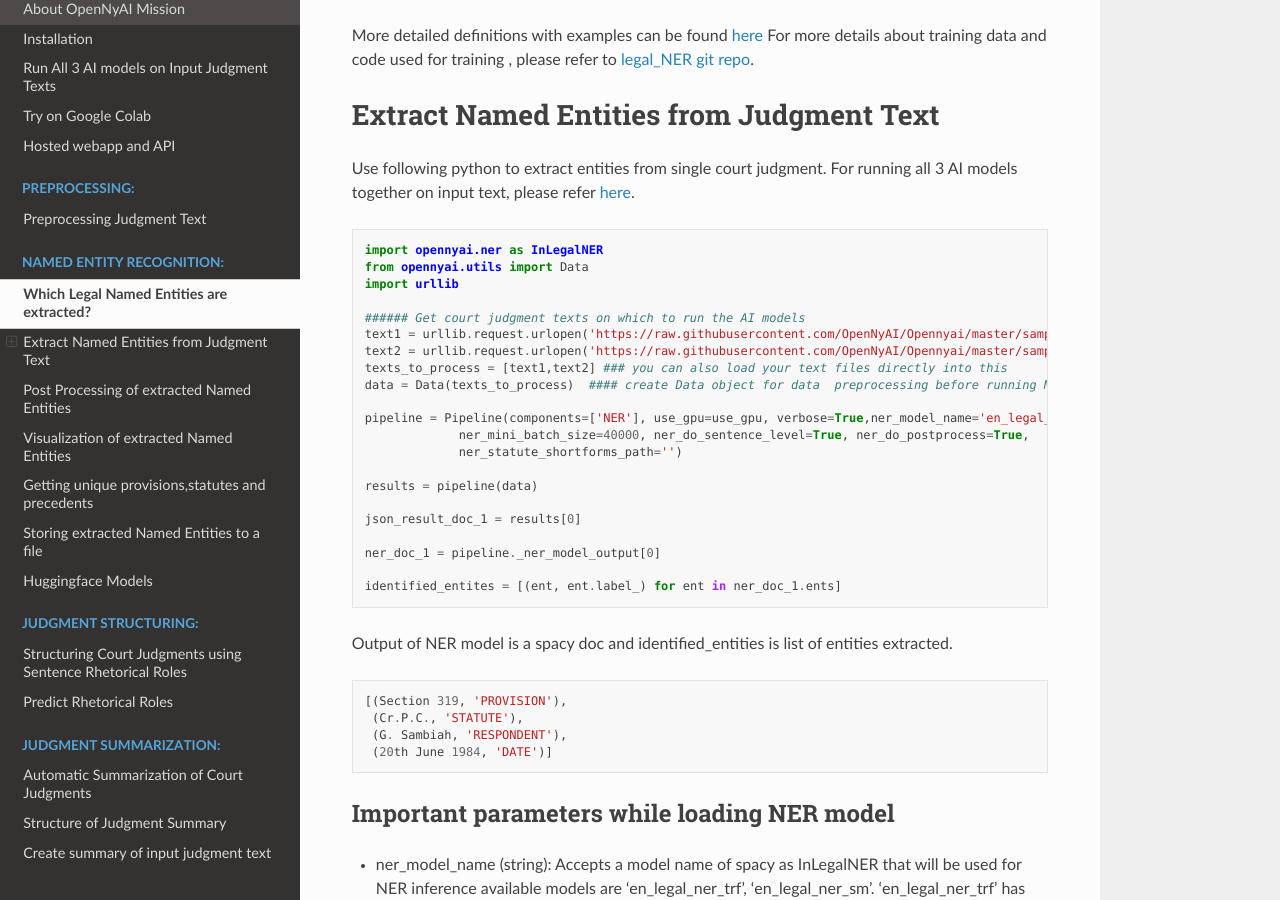
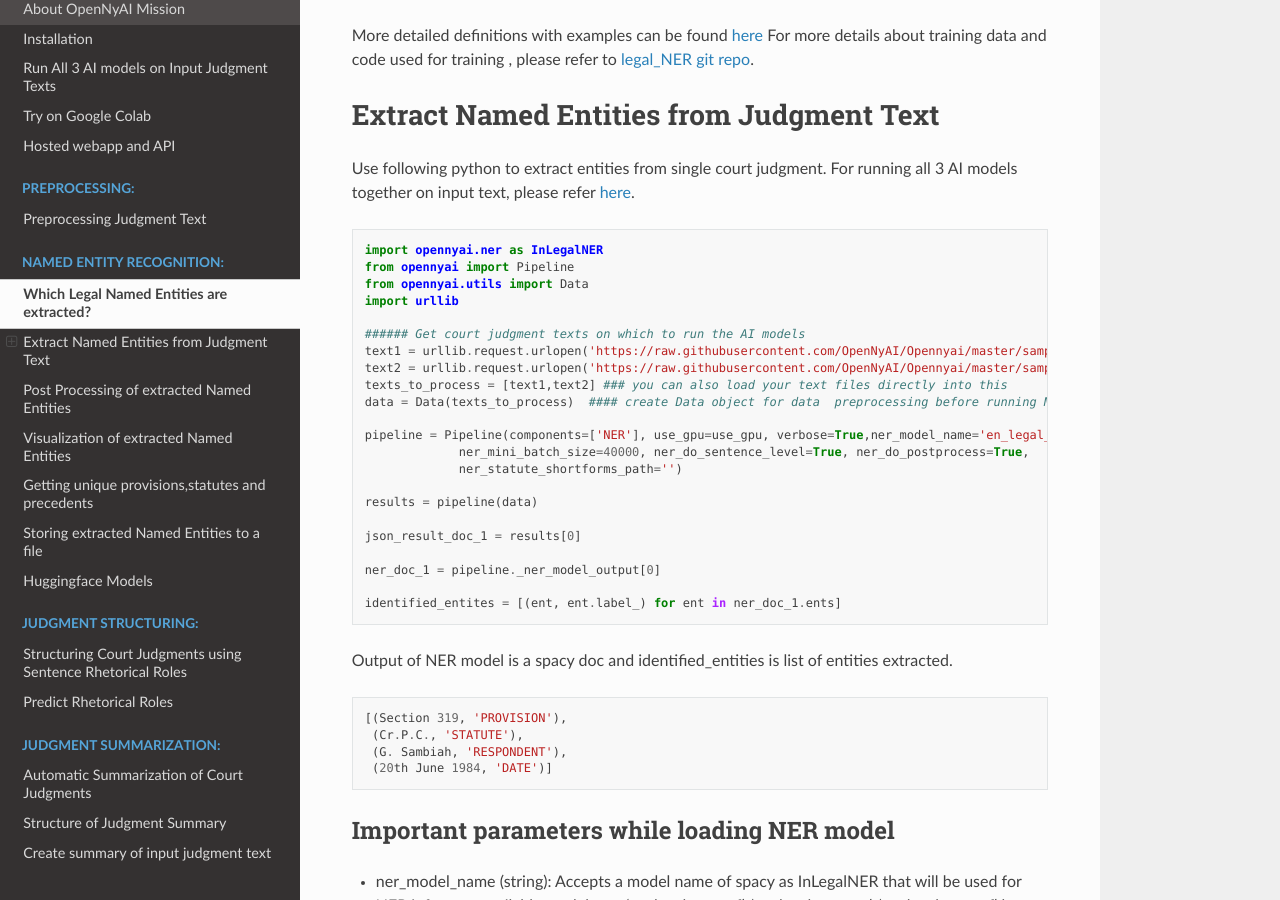
Before and after one commit to OpenNyAI/Opennyai, a Sphinx documentation site: the page built from docs/source/ner/legal_named_entities.rst, in a window 1280 px wide and 900 px high, scrolled down 1509 px. Built offline with Sphinx 7.4.7 and the Read the Docs theme 2.0.0, drawn with Linux system fonts in a browser that asks for light colours.

Commit message:
added the import in example code of NER.

```diff
--- a/docs/source/ner/legal_named_entities.rst
+++ b/docs/source/ner/legal_named_entities.rst
@@ -38,6 +38,7 @@ Use following python to extract entities from single court judgment. For running
 .. code-block:: python
 
     import opennyai.ner as InLegalNER
+    from opennyai import Pipeline
     from opennyai.utils import Data
     import urllib
 
```
